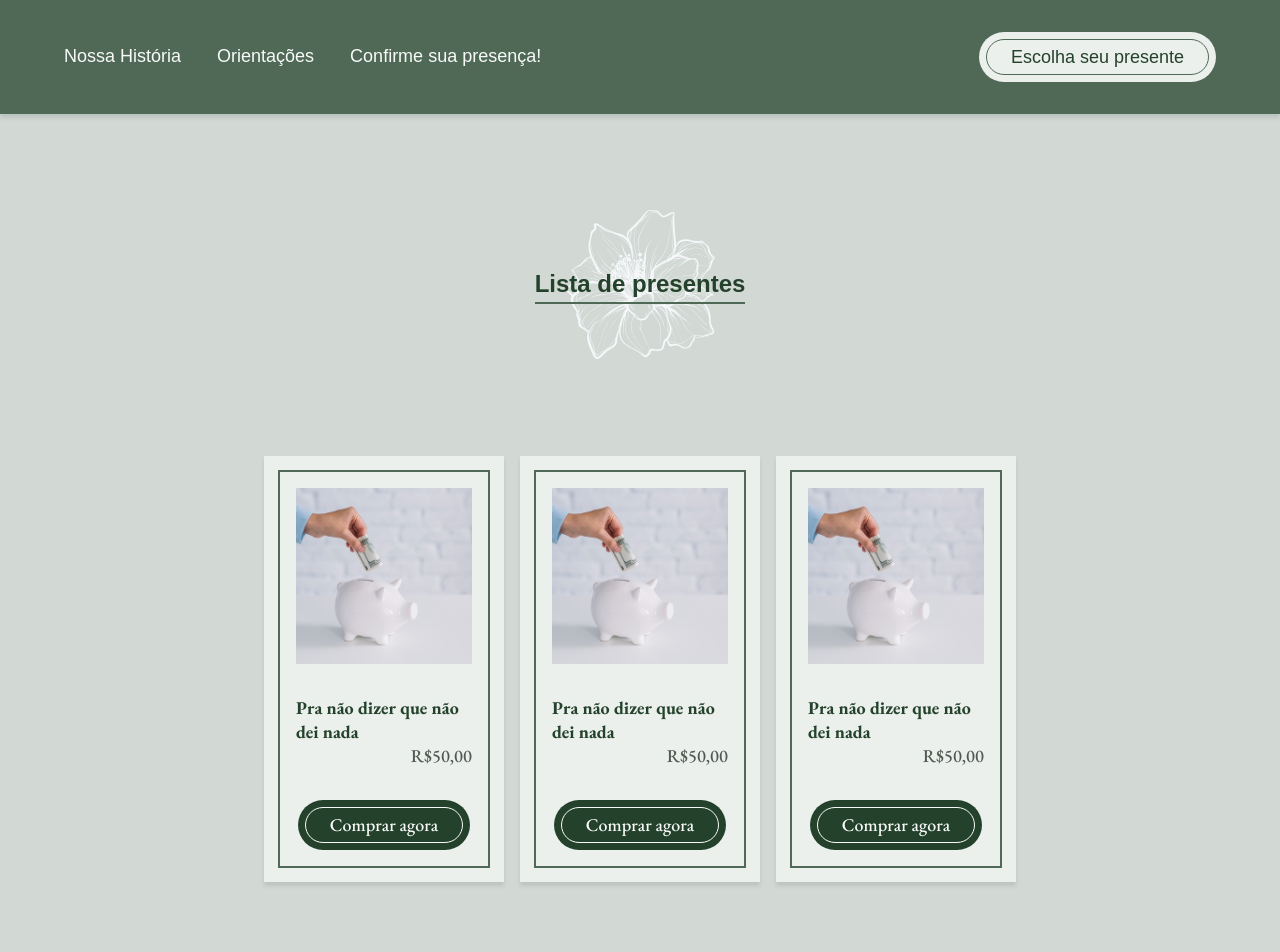
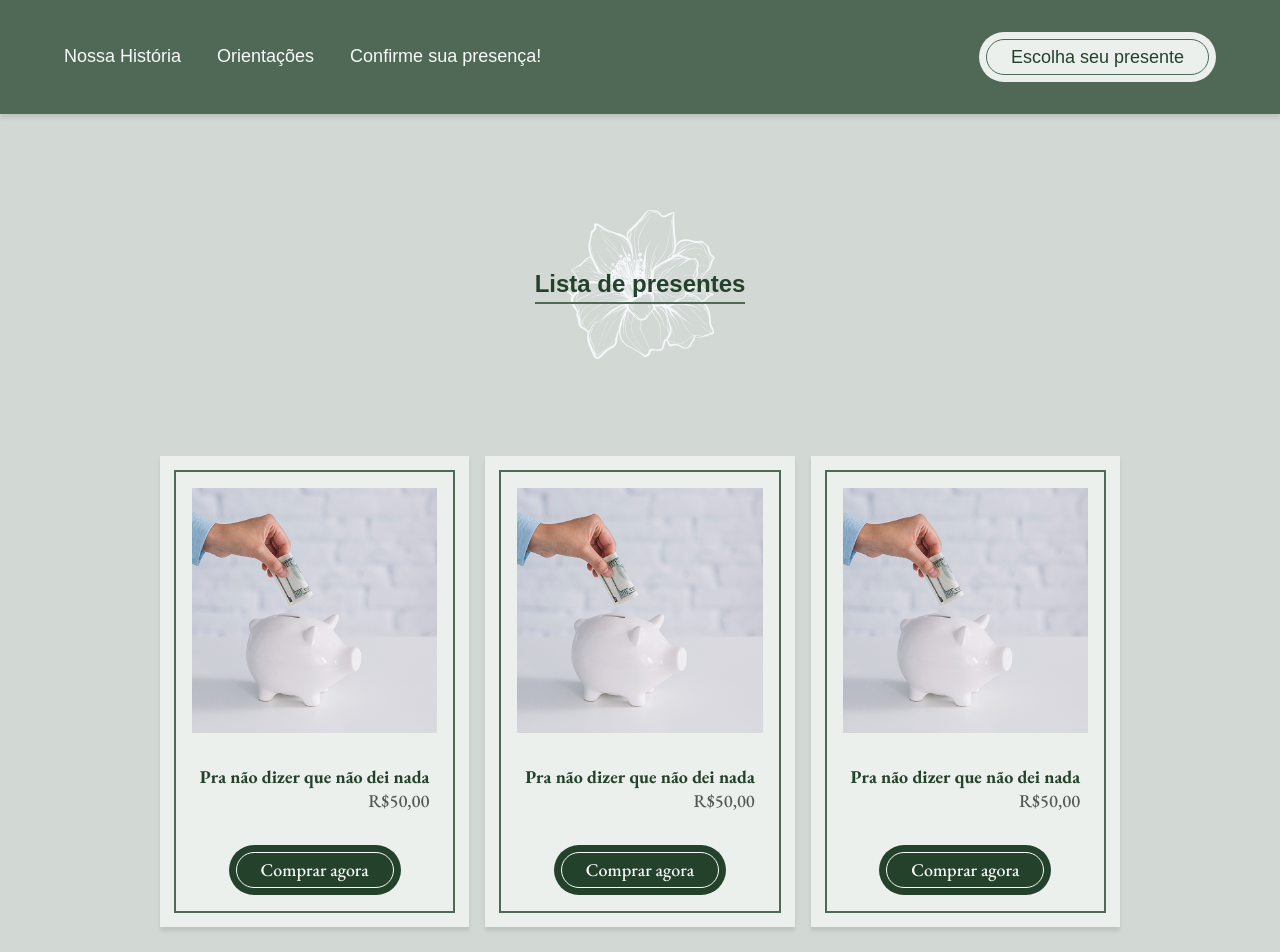
Before and after one commit to nokturnalplague/lucas-e-manu, a plain HTML site: page presentes.html in a window 1280 px wide. Shown: the top 952 px of the page. Drawn offline with nearby package versions, Linux system fonts and the light colour scheme; a web font is replaced by a local one.

Commit message:
Correção de layout para iOS

```diff
--- a/src/styles/presentes/presentes.css
+++ b/src/styles/presentes/presentes.css
@@ -7,30 +7,28 @@
 }
 
 .presentes {
-  display: flex;
-  flex-wrap: wrap;
+  display: grid;
+  grid-template-columns: repeat(auto-fit, minmax(240px, 1fr));
+  gap: 1rem;
   max-width: 960px;
   width: 100%;
-  margin: 0 auto 9.25rem auto;
-  gap: 1rem;
-  justify-content: center;
-  align-items: center;
+  margin: 0 auto 9.25rem;
+  justify-items: center;
 }
 
 .container-presente {
   display: flex;
+  flex-direction: column;
   align-items: center;
   justify-content: center;
-  flex-direction: column;
+  max-width: 360px;
   background: var(--c2);
-  padding: 2rem 2rem;
+  padding: 2rem;
   gap: 2rem;
   outline: 2px solid var(--p4);
   outline-offset: -1rem;
   box-shadow: var(--shadow);
   position: relative;
-  width: 20%;
-  min-width: 240px;
 }
 
 .desc-preco {
```
